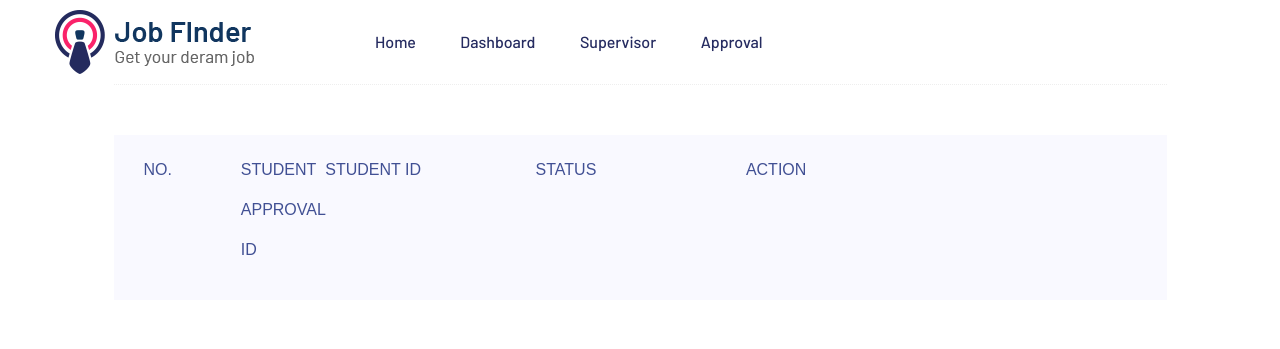
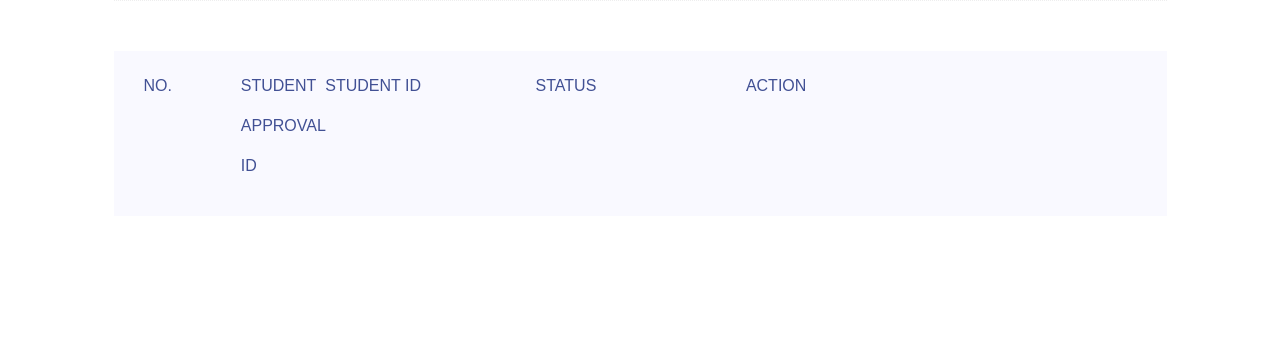
Before and after one commit to EstherWT/internship, a Flask app: page /studentapproval in a window 1280 px wide. Shown: the top 349 px of the page. Run offline with Flask 3, Linux system fonts and the light colour scheme; data that the repository does not hold is empty; some libraries are stand-ins or nearby versions; some web fonts are replaced.

Commit message:
Update StudentApproval.html

```diff
--- a/templates/StudentApproval.html
+++ b/templates/StudentApproval.html
@@ -30,51 +30,7 @@
 </head>
 
 <body>
-	<header>
-		<header>
-			<div class="header-area header-transparrent">
-				<div class="headder-top header-sticky">
-					<div class="container">
-						<div class="row align-items-center">
-							<div class="col-lg-3 col-md-2">
-								<!-- Logo -->
-								<div class="logo">
-									<a href="index.html"><img src="assets/img/logo/logo.png" alt=""></a>
-								</div>
-							</div>
-							<div class="col-lg-9 col-md-9">
-								<div class="menu-wrapper">
-									<!-- Main-menu -->
-									<div class="main-menu">
-										<nav class="d-none d-lg-block">
-											<ul id="navigation">
-												<li><a href="/">Home</a></li>
-												<li><a href="/Dashboard">Dashboard</a></li>
-												<li><a href="/viewsupervisor">Supervisor</a>
-													<ul class="submenu">
-														<li><a href="/Create">Create</a></li>
-													</ul>
-												</li>
-												<li><a>Approval</a>
-													<ul class="submenu">
-														<li><a href="/StudentApp">Student</a></li>
-														<li><a href="/CompanyApp">Company</a></li>
-													</ul>
-												</li>
-
-											</ul>
-										</nav>
-									</div>
-
-								</div>
-							</div>
-						</div>
-					</div>
-				</div>
-			</div>
-
-
-		</header>
+	<div id="header"></div>
 		<div class="container box_1170">
 
 			<div class="whole-wrap" style="padding-left: 5%; padding-right:5%;">
@@ -126,10 +82,17 @@
 		</div>
 
 
-	</header>
+	<div id="footer"></div>
 
 	<!-- JS here -->
 	<!-- All JS Custom Plugins Link Here here -->
+	<script>
+		        $(function () {
+		            $("#header").load("{{ url_for('static', filename='templates/Header.html') }}");
+		            $("#footer").load("{{ url_for('static', filename='templates/Footer.html') }}");
+		        });
+		</script>
+
 	<script src="./assets/js/vendor/modernizr-3.5.0.min.js"></script>
 	<!-- Jquery, Popper, Bootstrap -->
 	<script src="./assets/js/vendor/jquery-1.12.4.min.js"></script>
```
